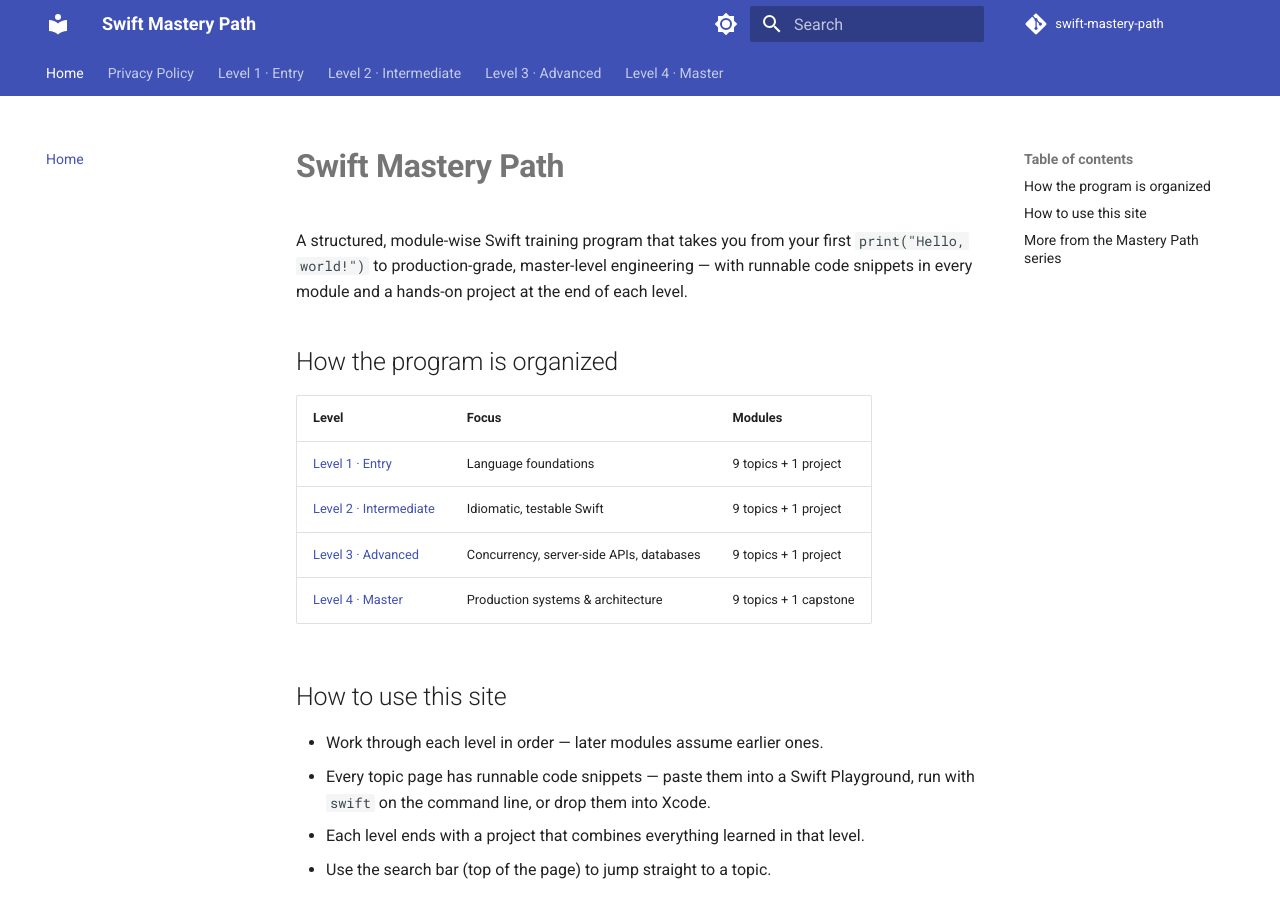
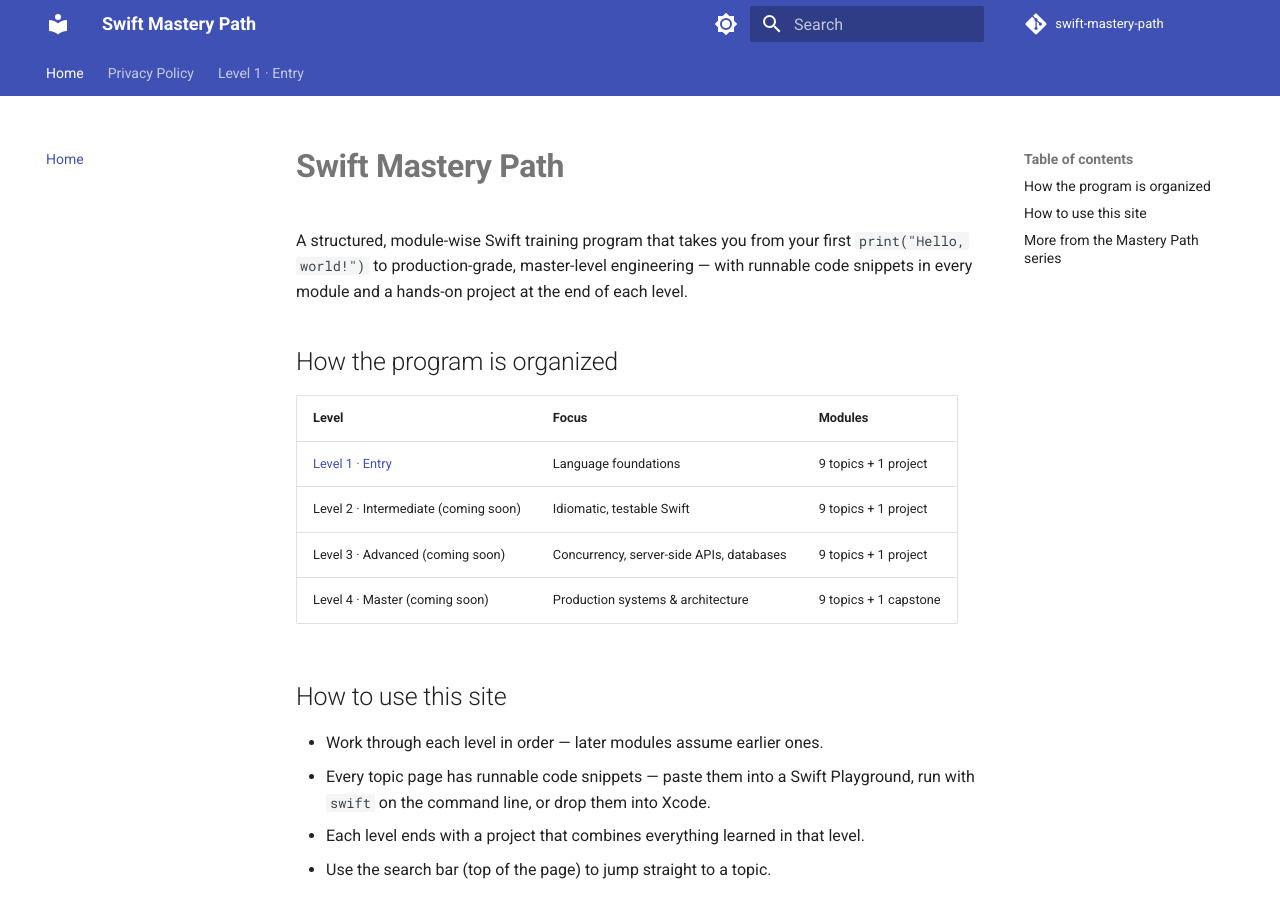
Before and after one commit to SIGILIPELLI/swift-mastery-path, an MkDocs documentation site: the page built from docs/index.md, in a window 1280 px wide and 900 px high. Built offline with MkDocs 1.6.1 and Material for MkDocs 9.7.7, drawn with Linux system fonts in a browser that asks for light colours; comment, search, counter and statistics services are not loaded; part of the change alters nothing that is shown.

Commit message:
Hide unfinished levels from crawl surface pending content backfill
AdSense flagged the domain for 'Low value content'. Real lessons are
being written level by level; in the meantime this removes only the
still-unwritten levels from nav/sitemap/homepage (files are untouched)
so the site isn't submitting thin content to Google during the
backfill. Re-running this after a level's content is finished
automatically restores it.

Co-Authored-By: Claude Opus 5 <noreply@anthropic.com>

```diff
--- a/docs/index.md
+++ b/docs/index.md
@@ -15,9 +15,9 @@ end of each level.
 | Level | Focus | Modules |
 |-------|-------|---------|
 | [Level 1 · Entry](level-1/index.md) | Language foundations | 9 topics + 1 project |
-| [Level 2 · Intermediate](level-2/index.md) | Idiomatic, testable Swift | 9 topics + 1 project |
-| [Level 3 · Advanced](level-3/index.md) | Concurrency, server-side APIs, databases | 9 topics + 1 project |
-| [Level 4 · Master](level-4/index.md) | Production systems & architecture | 9 topics + 1 capstone |
+| Level 2 · Intermediate (coming soon) | Idiomatic, testable Swift | 9 topics + 1 project |
+| Level 3 · Advanced (coming soon) | Concurrency, server-side APIs, databases | 9 topics + 1 project |
+| Level 4 · Master (coming soon) | Production systems & architecture | 9 topics + 1 capstone |
 
 ## How to use this site
 
--- a/mkdocs.yml
+++ b/mkdocs.yml
@@ -62,39 +62,8 @@ nav:
       - "08 · Enums": level-1/08-enums.md
       - "09 · Closures Intro": level-1/09-closures-intro.md
       - "10 · Project — CLI To-Do App": level-1/10-project-todo-cli.md
-  - "Level 2 · Intermediate":
-      - Overview: level-2/index.md
-      - "01 · OOP Deep Dive": level-2/01-oop-deep-dive.md
-      - "02 · Optionals Advanced": level-2/02-optionals-advanced.md
-      - "03 · Error Handling": level-2/03-error-handling.md
-      - "04 · Closures Advanced": level-2/04-closures-advanced.md
-      - "05 · Generics": level-2/05-generics.md
-      - "06 · Testing with XCTest": level-2/06-testing-xctest.md
-      - "07 · Working with JSON (Codable)": level-2/07-json-codable.md
-      - "08 · Swift Package Manager": level-2/08-swift-package-manager.md
-      - "09 · Property Wrappers Intro": level-2/09-property-wrappers.md
-      - "10 · Project — Weather CLI": level-2/10-project-weather-cli.md
-  - "Level 3 · Advanced":
-      - Overview: level-3/index.md
-      - "01 · Concurrency": level-3/01-concurrency.md
-      - "02 · Building Server-Side APIs (Vapor)": level-3/02-server-side-apis-vapor.md
-      - "03 · Databases": level-3/03-databases.md
-      - "04 · Design Patterns in Swift": level-3/04-design-patterns.md
-      - "05 · iOS Fundamentals": level-3/05-ios-fundamentals.md
-      - "06 · Testing Advanced": level-3/06-testing-advanced.md
-      - "07 · Memory Management": level-3/07-memory-management.md
-      - "08 · Performance & Profiling": level-3/08-performance-profiling.md
-      - "09 · Protocol-Oriented Programming": level-3/09-protocol-oriented-programming.md
-      - "10 · Project — REST API + Database Service": level-3/10-project-rest-api-db.md
-  - "Level 4 · Master":
-      - Overview: level-4/index.md
-      - "01 · Advanced Concurrency": level-4/01-advanced-concurrency.md
-      - "02 · Production Server-Side Swift": level-4/02-production-server-side-swift.md
-      - "03 · SwiftUI Fundamentals": level-4/03-swiftui-fundamentals.md
-      - "04 · Security Best Practices": level-4/04-security-best-practices.md
-      - "05 · Testing at Scale & CI": level-4/05-testing-at-scale-ci.md
-      - "06 · Deployment (Docker)": level-4/06-deployment-docker.md
-      - "07 · Performance at Scale": level-4/07-performance-at-scale.md
-      - "08 · Interop with C/Objective-C": level-4/08-interop-c-objc.md
-      - "09 · App Architecture Patterns": level-4/09-app-architecture-patterns.md
-      - "10 · Capstone Project": level-4/10-capstone-project.md
+# --- auto-pruned stub levels (see AdSense low-value-content fix) ---
+exclude_docs: |
+  level-2/*.md
+  level-3/*.md
+  level-4/*.md
```
